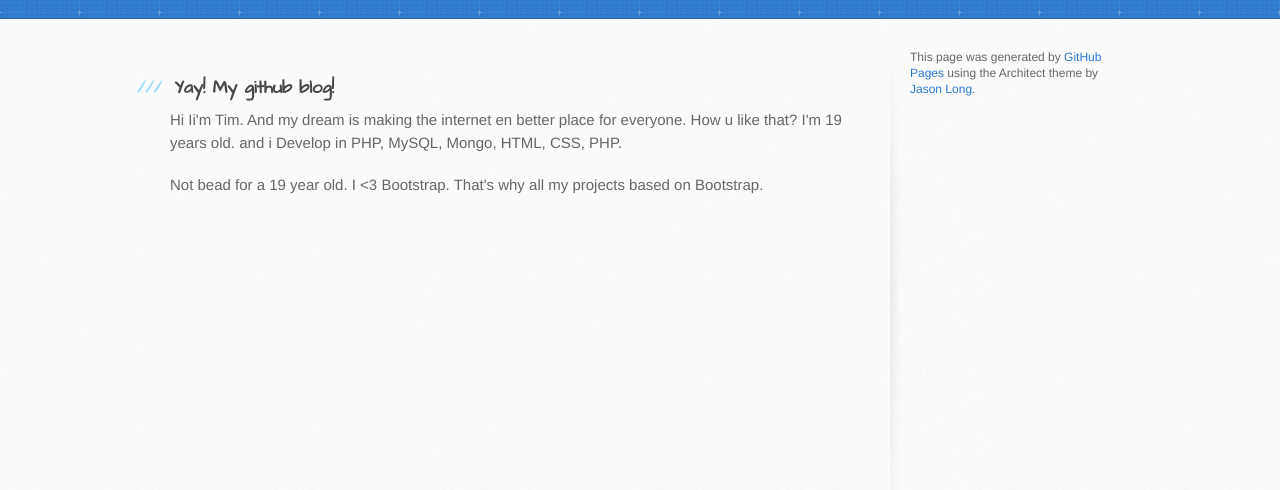
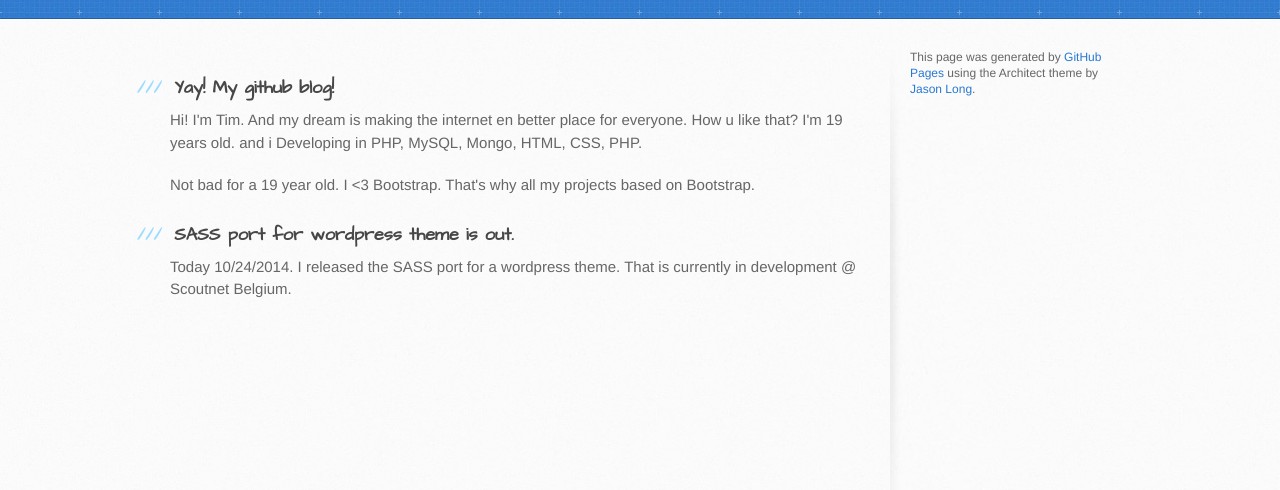
Before and after one commit to Tjoosten/Tjoosten.github.io, a plain HTML site: page index.html in a window 1280 px wide. Shown: the part 148-638 px from the top of the page. Drawn offline with Linux system fonts and the light colour scheme.

Commit message:
Replace master branch with page content via GitHub

```diff
--- a/index.html
+++ b/index.html
@@ -31,9 +31,14 @@
           <h3>
 <a name="yay-my-github-blog" class="anchor" href="#yay-my-github-blog"><span class="octicon octicon-link"></span></a>Yay! My github blog!</h3>
 
-<p>Hi Ii'm Tim. And my dream is making the internet en better place for everyone. How u like that? I'm 19 years old. and i Develop in PHP, MySQL, Mongo, HTML, CSS, PHP.</p>
+<p>Hi! I'm Tim. And my dream is making the internet en better place for everyone. How u like that? I'm 19 years old. and i Developing in PHP, MySQL, Mongo, HTML, CSS, PHP.</p>
 
-<p>Not bead for a 19 year old. I &lt;3 Bootstrap. That's why all my projects based on Bootstrap. </p>
+<p>Not bad for a 19 year old. I &lt;3 Bootstrap. That's why all my projects based on Bootstrap. </p>
+
+<h3>
+<a name="sass-port-for-wordpress-theme-is-out" class="anchor" href="#sass-port-for-wordpress-theme-is-out"><span class="octicon octicon-link"></span></a>SASS port for wordpress theme is out.</h3>
+
+<p>Today 10/24/2014. I released the SASS port for a wordpress theme. That is currently in development @ Scoutnet Belgium.</p>
         </section>
 
         <aside id="sidebar">
--- a/params.json
+++ b/params.json
@@ -1 +1 @@
-{"name":"Tjoosten.github.io","tagline":"","body":"### Yay! My github blog! \r\n Hi Ii'm Tim. And my dream is making the internet en better place for everyone. How u like that? I'm 19 years old. and i Develop in PHP, MySQL, Mongo, HTML, CSS, PHP.\r\n\r\nNot bead for a 19 year old. I <3 Bootstrap. That's why all my projects based on Bootstrap. ","google":"","note":"Don't delete this file! It's used internally to help with page regeneration."}
+{"name":"Tjoosten.github.io","tagline":"","body":"### Yay! My github blog! \r\nHi! I'm Tim. And my dream is making the internet en better place for everyone. How u like that? I'm 19 years old. and i Developing in PHP, MySQL, Mongo, HTML, CSS, PHP.\r\n\r\nNot bad for a 19 year old. I <3 Bootstrap. That's why all my projects based on Bootstrap. \r\n\r\n### SASS port for wordpress theme is out.\r\n\r\nToday 10/24/2014. I released the SASS port for a wordpress theme. That is currently in development @ Scoutnet Belgium.","google":"","note":"Don't delete this file! It's used internally to help with page regeneration."}
```
